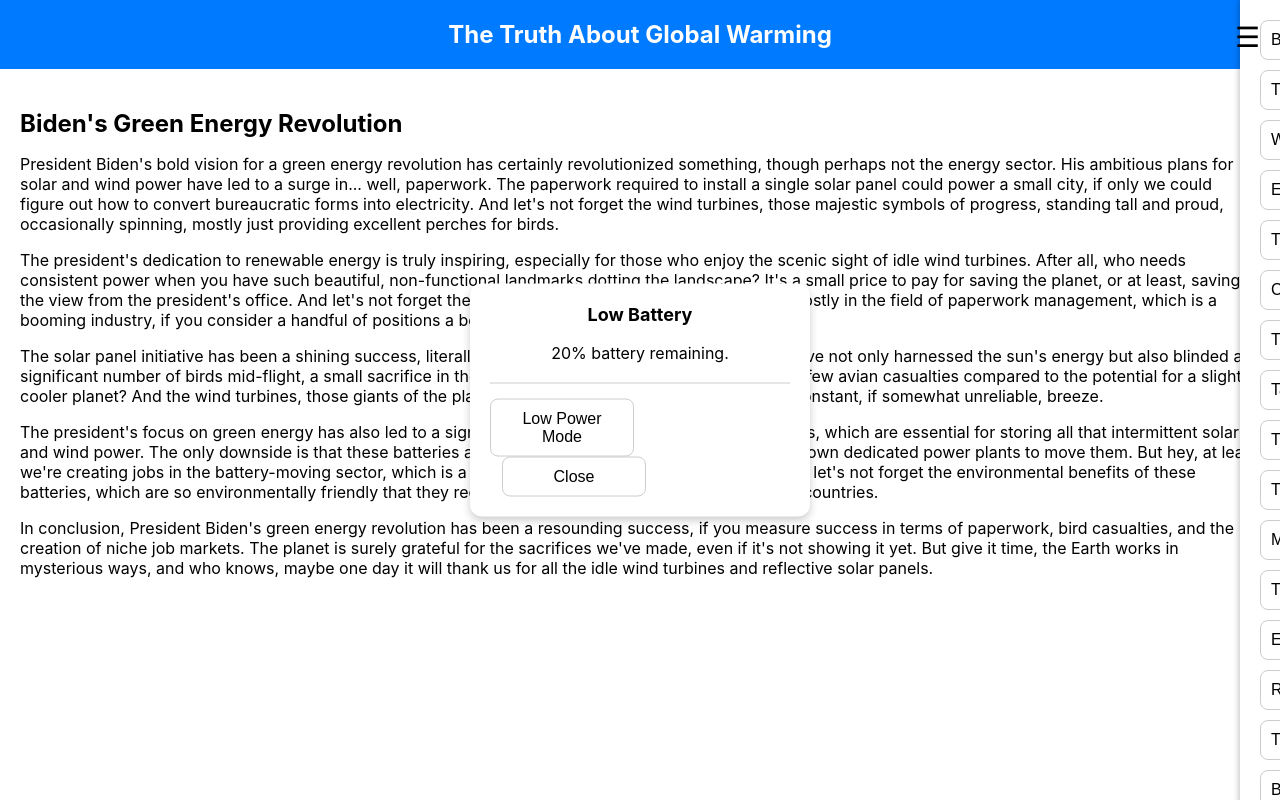
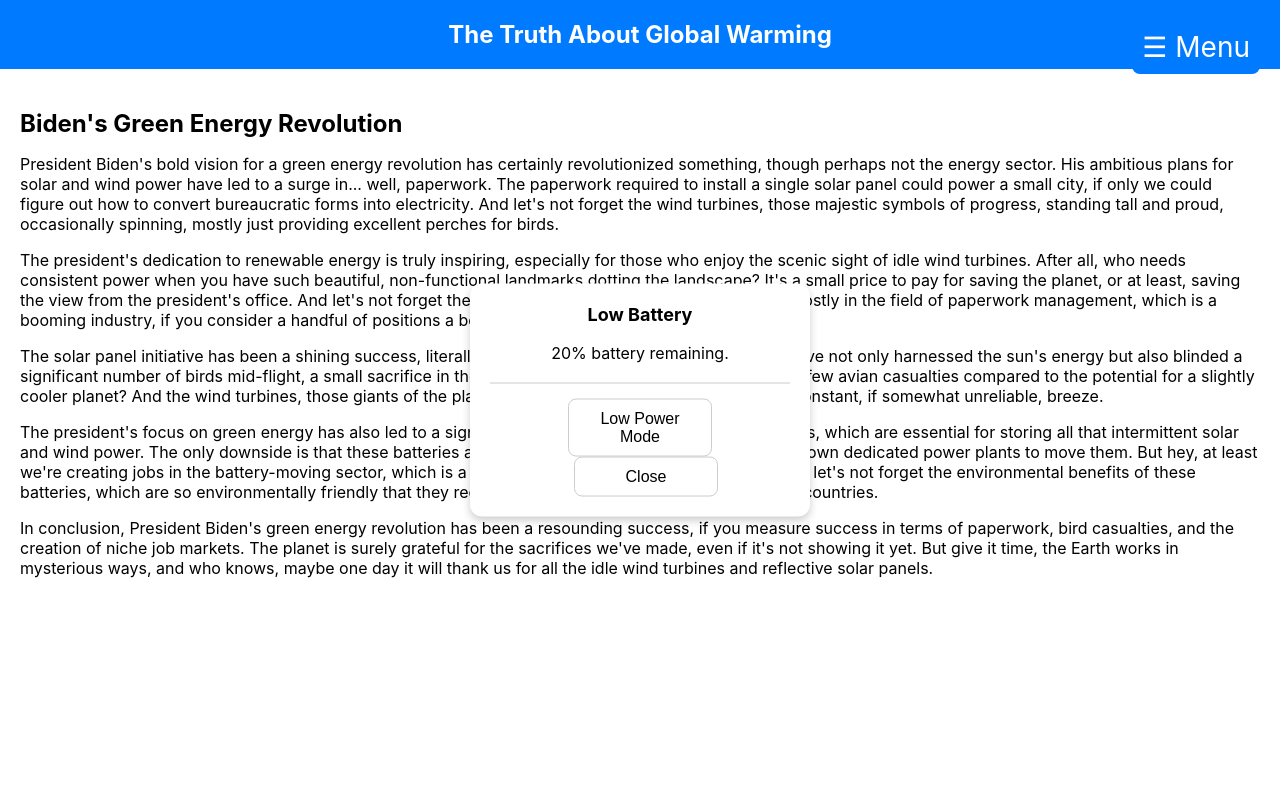
Before and after one commit to PayEasyWithVemmo/index.html.., a plain HTML site: page index.html in a window 1280 px wide. Drawn offline with Linux system fonts and the light colour scheme.

Commit message:
Update index.html

```diff
--- a/index.html
+++ b/index.html
@@ -40,12 +40,17 @@
             font-size: 28px;
             cursor: pointer;
             z-index: 1000;
+            padding: 10px;
+            background-color: #007AFF;
+            color: white;
+            border: none;
+            border-radius: 8px;
         }
 
         .context-menu {
             position: fixed;
             top: 0;
-            right: -50%;
+            right: -100%;
             width: 50%;
             height: 100%;
             background-color: white;
@@ -90,6 +95,7 @@
             display: none;
             width: 80%;
             max-width: 300px;
+            text-align: center; /* Centering text */
         }
 
         .popup h3 {
@@ -134,7 +140,7 @@
 <body>
     <div class="banner">The Truth About Global Warming</div>
 
-    <div class="context-menu-button">&#9776;</div>
+    <div class="context-menu-button">&#9776; Menu</div>
 
     <div class="context-menu"></div>
 
```
